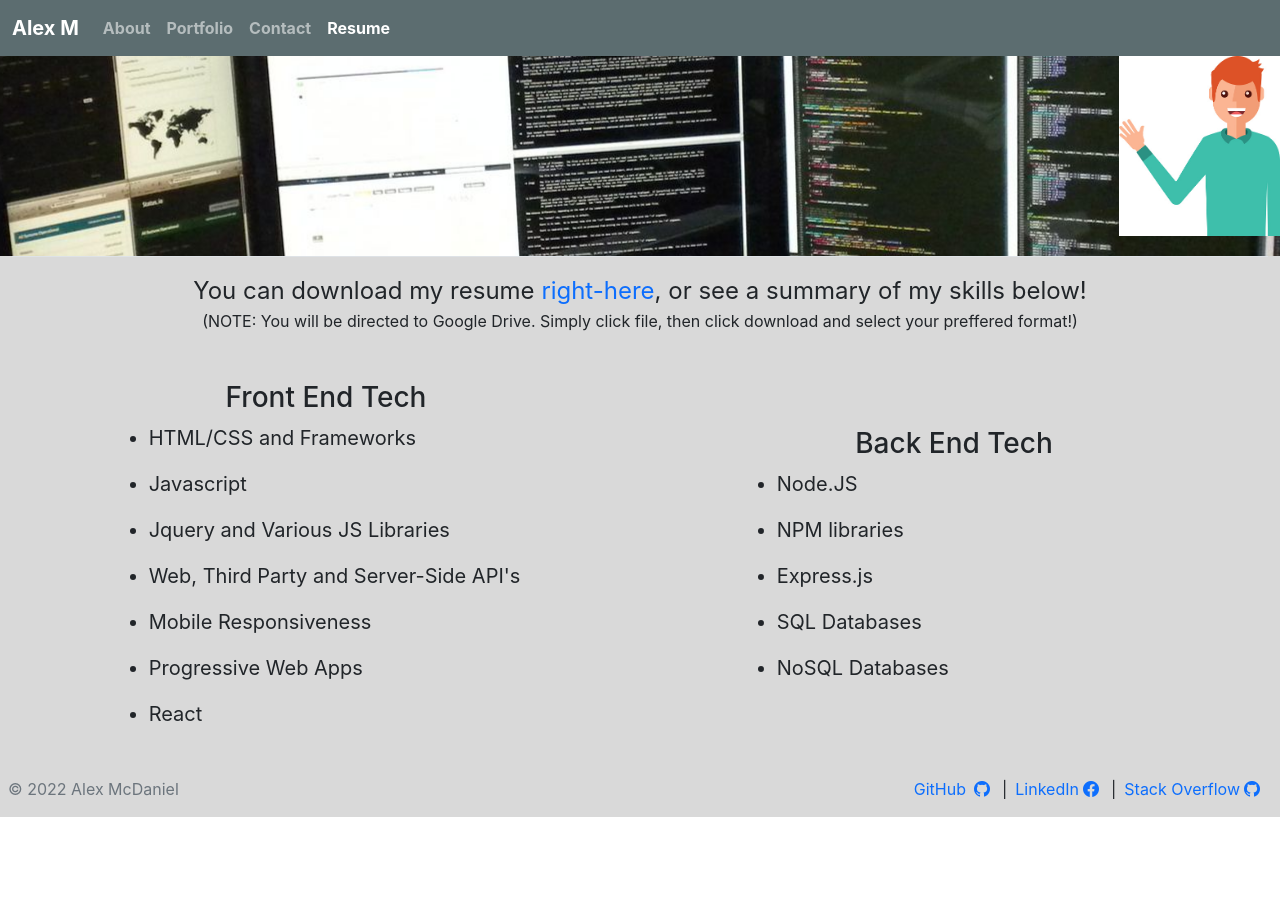
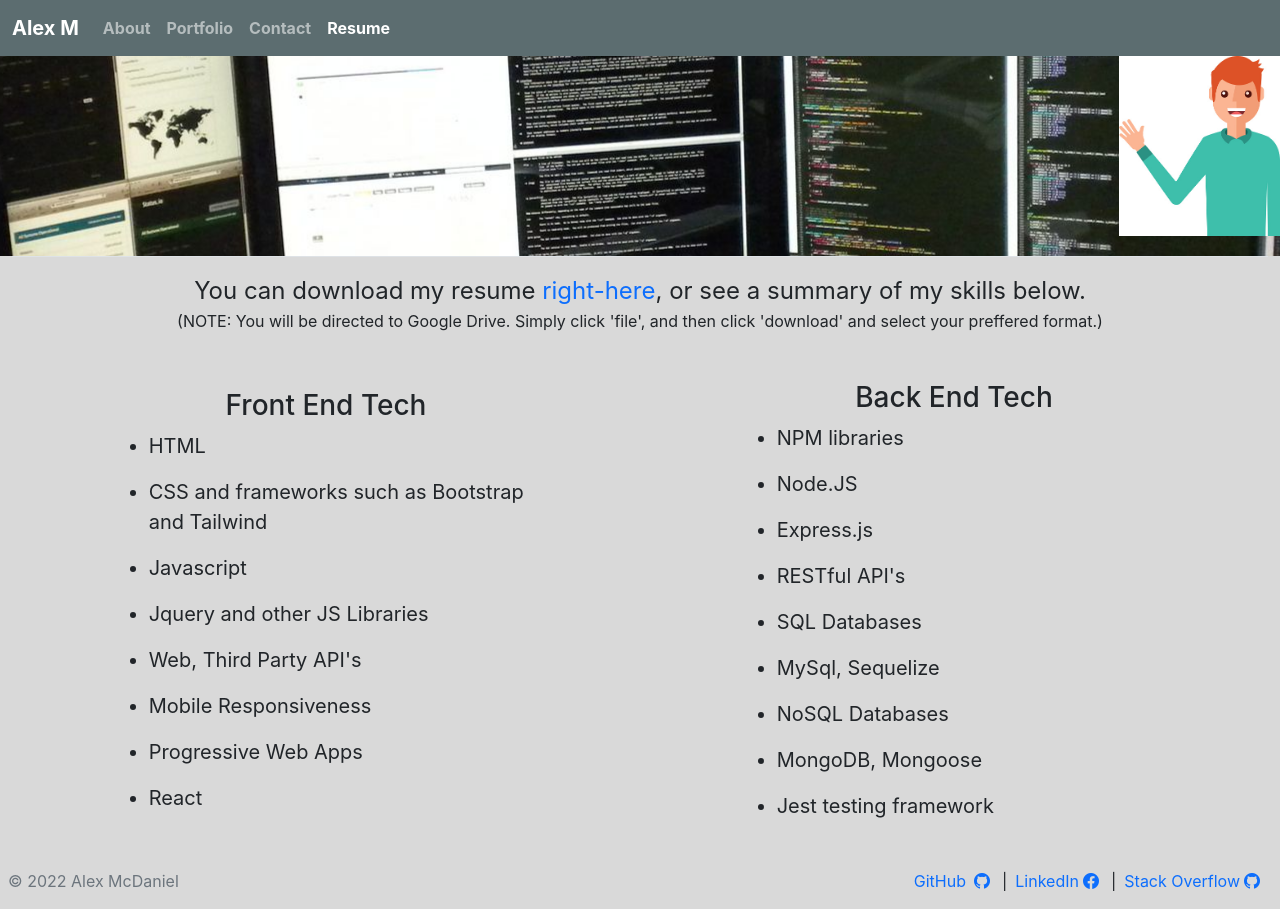
Before and after one commit to alexm1937/my-react-showcase, a React (Create React App) app: page / in a window 1280 px wide. Both pictures are taken after a click on the link "Resume". Before the commit the page ends 817 px from the top, so only its background shows below. Built offline with nearby package versions, Linux system fonts and the light colour scheme.

Commit message:
some tweaks to bio and resume page

```diff
--- a/src/components/About/index.js
+++ b/src/components/About/index.js
@@ -9,12 +9,12 @@ function About() {
          </span>
          <section className="right-text">
             <p className="fs-4">
-                I am a very eagler to learn, very hardworking coder!
-                Lorem ipsum dolor sit amet consectetur adipisicing elit. Mol litia
-                facere esse minus nisi reiciendis exercitationem dignissimos molestiae sequi est commodi neque ab repellat vel pariatur eum perspiciatis quam, nostrum veritatis.
+                Hello, and thank you for visiting my portfolio. My name is Alex McDaniel, and if you are here then I am seeking meaningful, long term employment!
+                I am a junior full stack web developer looking for my first development job. I have experience in many areas but I also have very much to learn.
+                I love to keep learning new things, improving however I can. I am a self motivated worker and learner, and I pick up on new things very quickly.
             </p>
-            <p className="fs-4">Lorem ipsum dolor sit amet, consectetur adipisicing elit. Provident expedita culpa blanditiis laudantium sit. Labore eligendi dolores voluptas nihil,
-                sunt iste ratione pariatur inventore assumenda odit dolore iusto quod blanditiis!
+            <p className="fs-4">
+
             </p>
          </section>
         </div>
--- a/src/components/Resume/index.js
+++ b/src/components/Resume/index.js
@@ -5,8 +5,8 @@ function Resume() {
     return(
         <div className="bg-6 container-fluid">
             <div className="d-flex flex-wrap justify-content-between align-items-center py-3 border-top">
-                <p className="fs-4 my-0 mx-auto">You can download my resume <a href="https://docs.google.com/document/d/1wVHyrXYbDba2zHNYVDdzNSRwQcsDPO-2iEyGSCS4ccs/edit?usp=sharing" target="_blank" className="text-decoration-none">right-here</a>, or see a summary of my skills below!</p>
-                <p className="fs-6 mx-auto">(NOTE: You will be directed to Google Drive. Simply click file, then click download and select your preffered format!)</p>
+                <p className="fs-4 my-0 mx-auto">You can download my resume <a href="https://docs.google.com/document/d/1wVHyrXYbDba2zHNYVDdzNSRwQcsDPO-2iEyGSCS4ccs/edit?usp=sharing" target="_blank" className="text-decoration-none">right-here</a>, or see a summary of my skills below.</p>
+                <p className="fs-6 mx-auto">(NOTE: You will be directed to Google Drive. Simply click 'file', and then click 'download' and select your preffered format.)</p>
 
             </div>
 
@@ -14,16 +14,19 @@ function Resume() {
                 <div className="col-md-4 mx-auto">
                     <h3 className="text-center">Front End Tech</h3>
                     <ul>
-                        <li className="fs-5">HTML/CSS and Frameworks</li>
+                        <li className="fs-5">HTML</li>
+                    </ul>
+                    <ul>
+                        <li className="fs-5">CSS and frameworks such as Bootstrap and Tailwind</li>
                     </ul>
                     <ul>
                         <li className="fs-5">Javascript</li>
                     </ul>
                     <ul>
-                        <li className="fs-5">Jquery and Various JS Libraries</li>
+                        <li className="fs-5">Jquery and other JS Libraries</li>
                     </ul>
                     <ul>
-                        <li className="fs-5">Web, Third Party and Server-Side API's</li>
+                        <li className="fs-5">Web, Third Party API's</li>
                     </ul>
                     <ul>
                         <li className="fs-5">Mobile Responsiveness</li>
@@ -39,21 +42,49 @@ function Resume() {
                 <div className="col-md-4 mx-auto">
                     <h3 className="text-center">Back End Tech</h3>
                     <ul>
-                        <li className="fs-5">Node.JS</li>
+                        <li className="fs-5">NPM libraries</li>
                     </ul>
                     <ul>
-                        <li className="fs-5">NPM libraries</li>
+                        <li className="fs-5">Node.JS</li>
                     </ul>
                     <ul>
                         <li className="fs-5">Express.js</li>
                     </ul>
                     <ul>
+                        <li className="fs-5">RESTful API's</li>
+                    </ul>
+                    <ul>
                         <li className="fs-5">SQL Databases</li>
+                    </ul>
+                    <ul>
+                        <li className="fs-5">MySql, Sequelize</li>
                     </ul>
                     <ul>
                         <li className="fs-5">NoSQL Databases</li>
                     </ul>
+                    <ul>
+                        <li className="fs-5">MongoDB, Mongoose</li>
+                    </ul>
+                    {/* <ul>
+                        <li className="fs-5">GraphQL, indexedDB</li>
+                    </ul> */}
+                    {/* <ul>
+                        <li className="fs-5">Payment Processing with Stripe</li>
+                    </ul> */}
+                    <ul>
+                        <li className="fs-5">Jest testing framework</li>
+                    </ul>
                 </div>
+
+                {/* <div className="col-md-4 mx-auto">
+                    <h3 className="text-center">Concepts</h3>
+                    <ul>
+                        <li className="fs-5">Test Driven Development</li>
+                    </ul>
+                    <ul>
+                        <li className="fs-5">Object Oriented Programming</li>
+                    </ul>
+                </div> */}
 
             </div>
         </div>
```
